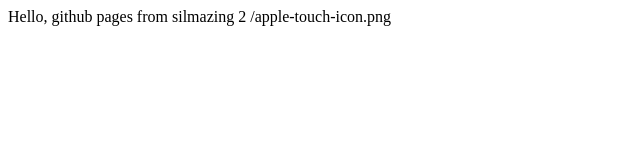
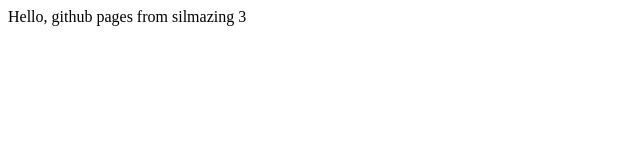
Before and after one commit to lzg0321/site, a plain HTML site: page nail.html in a window 1280 px wide. Shown: the whole page, without its empty margins (0-640 px from the left). Drawn offline with Linux system fonts and the light colour scheme.

Commit message:
remove comment

```diff
--- a/nail.html
+++ b/nail.html
@@ -4,30 +4,14 @@
     <meta charset="utf-8" />
     <meta name="viewport" content="width=device-width, initial-scale=1">
     <meta http-equiv="X-UA-Compatible" content="IE=edge">
-    <!--<link rel="apple-touch-icon" href="./assets/images/apple-icon.png">-->
-    <!--<link rel="apple-touch-icon" sizes="57x57" href="./assets/images/apple-icon-57x57.png">-->
-    <!--<link rel="apple-touch-icon" sizes="60x60" href="./assets/images/apple-icon-60x60.png">-->
-    <!--<link rel="apple-touch-icon" sizes="72x72" href="./assets/images/apple-icon-72x72.png">-->
-    <!--<link rel="apple-touch-icon" sizes="76x76" href="./assets/images/apple-icon-76x76.png">-->
-    <!--<link rel="apple-touch-icon" sizes="114x114" href="./assets/images/apple-icon-114x114.png">-->
-    <!--<link rel="apple-touch-icon" sizes="120x120" href="./assets/images/apple-icon-120x120.png">-->
-    <!--<link rel="apple-touch-icon" sizes="144x144" href="./assets/images/apple-icon-144x144.png">-->
-    <!--<link rel="apple-touch-icon" sizes="152x152" href="./assets/images/apple-icon-152x152.png">-->
-    <!--<link rel="apple-touch-icon" sizes="180x180" href="./assets/images/apple-icon-180x180.png">-->
-    <!--<link rel="icon" type="image/png" sizes="192x192"  href="./assets/images/android-icon-192x192.png">-->
-    <!--<link rel="icon" type="image/png" sizes="32x32" href="./assets/images/favicon-32x32.png">-->
-    <!--<link rel="icon" type="image/png" sizes="96x96" href="./assets/images/favicon-96x96.png">-->
-    <!--<link rel="icon" type="image/png" sizes="16x16" href="./assets/images/favicon-16x16.png">-->
     <link data-n-head="true" rel="icon" type="image/x-icon" href="./favicon.ico">
     <link data-n-head="true" rel="shortcut icon" href="./assets/images/json64.png?v=1.1">
-    <!--<link data-n-head="true" rel="apple-touch-icon" href="./assets/images/json512.png?v=1.1" sizes="512x512">-->
-    <!--<link data-n-head="true" rel="apple-touch-icon" href="https://www.huobiwallet.com/thumbnail.png">-->
     <title>Github Page demo</title>
     <script src="index.js"></script>
 </head>
 <body>
 <div id="main-content">
-    Hello, github pages from silmazing 2 /apple-touch-icon.png
+    Hello, github pages from silmazing 3
 </div>
 </body>
 </html>
```
